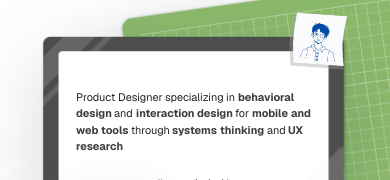
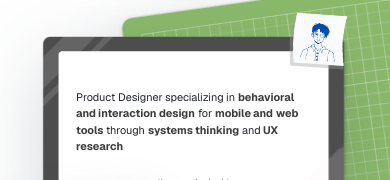
Before and after one commit to nnisalas/DesignPortfolio, a Next.js app: page / in a window 390 px wide. Shown: the part 297-477 px from the top of the page. Built offline with nearby package versions, Linux system fonts and the light colour scheme.

Commit message:
Combine hero copy into 'behavioral and interaction design'
Was two separate bold phrases ('behavioral design' and 'interaction
design'); now one bold phrase, matching the 'mobile and web tools'
style of grouping.

```diff
--- a/src/components/HeroVisuals.tsx
+++ b/src/components/HeroVisuals.tsx
@@ -280,8 +280,7 @@ export default function HeroVisuals() {
             <div style={{ flex: 1, display: "flex", alignItems: "center", justifyContent: "center" }}>
               <RevealText tag="p" trigger="load" variant="words" stagger={0.03} style={{ margin: 0, fontFamily: "var(--font-geist)", fontSize: "3.55cqw", lineHeight: 1.5, fontWeight: 300, color: "#1f2227", textAlign: "left" }}>
                 Product Designer specializing in{" "}
-                <span style={{ fontWeight: 700, color: "#3d3d3d" }}>behavioral design</span> and{" "}
-                <span style={{ fontWeight: 700, color: "#3d3d3d" }}>interaction design</span> for{" "}
+                <span style={{ fontWeight: 700, color: "#3d3d3d" }}>behavioral and interaction design</span> for{" "}
                 <span style={{ fontWeight: 700, color: "#3d3d3d" }}>mobile and web tools</span> through{" "}
                 <span style={{ fontWeight: 700, color: "#3d3d3d" }}>systems thinking</span> and{" "}
                 <span style={{ fontWeight: 700, color: "#3d3d3d" }}>UX research</span>
```
